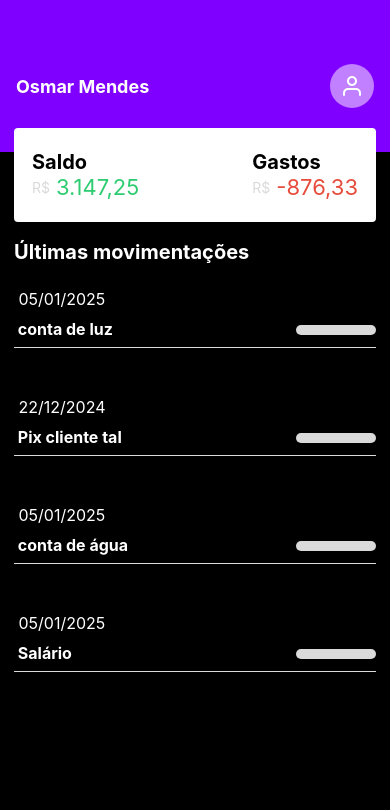
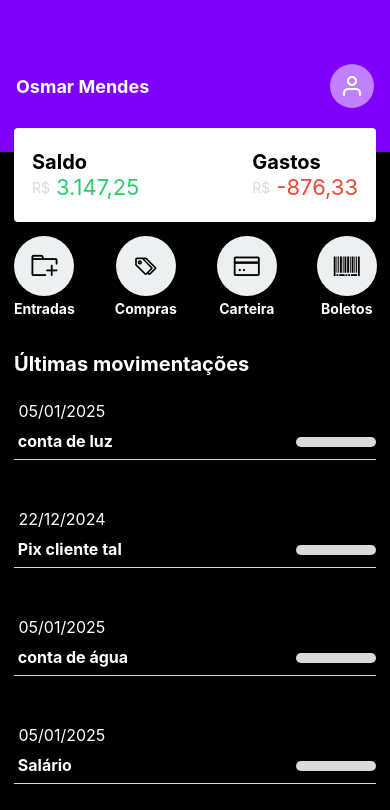
Before and after one commit to osmarmcn/finance-native, a React Native app: screen / in a window 390 px wide. Shown: the top 810 px of the page. Built offline with nearby package versions, Linux system fonts and the light colour scheme.

Commit message:
criando botes de interação

```diff
--- /dev/null
+++ b/src/components/Actions/index.js
@@ -0,0 +1,77 @@
+import { ScrollView, StyleSheet, Text, TouchableOpacity, View } from "react-native"
+import { AntDesign } from '@expo/vector-icons';
+
+export const Action = ()=>{
+    return(
+        <ScrollView style={styles.container} horizontal={true}
+        showsHorizontalScrollIndicator={false}>
+
+            <TouchableOpacity style={styles.actionButton}>
+                <View style={styles.areaButton}>
+                    <AntDesign name="addfolder" size={26} color="#000"/>
+                </View>
+                <Text style={styles.labelButton}>Entradas</Text>
+            </TouchableOpacity>
+
+            <TouchableOpacity style={styles.actionButton}>
+                <View style={styles.areaButton}>
+                    <AntDesign name="tagso" size={26} color="#000"/>
+                </View>
+                <Text style={styles.labelButton}>Compras</Text>
+            </TouchableOpacity>
+
+            <TouchableOpacity style={styles.actionButton}>
+                <View style={styles.areaButton}>
+                    <AntDesign name="creditcard" size={26} color="#000"/>
+                </View>
+                <Text style={styles.labelButton}>Carteira</Text>
+            </TouchableOpacity>
+
+            <TouchableOpacity style={styles.actionButton}>
+                <View style={styles.areaButton}>
+                    <AntDesign name="barcode" size={26} color="#000"/>
+                </View>
+                <Text style={styles.labelButton}>Boletos</Text>
+            </TouchableOpacity>
+
+            <TouchableOpacity style={styles.actionButton}>
+                <View style={styles.areaButton}>
+                    <AntDesign name="setting" size={26} color="#000"/>
+                </View>
+                <Text style={styles.labelButton}>Boletos</Text>
+            </TouchableOpacity>
+
+
+
+
+        </ScrollView>
+    )
+}
+
+const styles = StyleSheet.create({
+    container: {
+        maxHeight:84,
+        marginBottom:14,
+        marginTop:14,
+        paddingEnd:14,
+        paddingStart:14,
+    },
+    actionButton:{
+        alignItems:'center',
+        marginRight: 40,
+    },
+    areaButton:{
+        backgroundColor:'#ecf0f1',
+        height:60,
+        width:60,
+        borderRadius: 30,
+        justifyContent:'center',
+        alignItems: 'center',
+    },
+    labelButton:{
+        marginTop:4,
+        color:'#fff',
+        textAlign: 'center',
+        fontWeight:'bold',
+    }
+})
--- a/src/pages/Home/index.js
+++ b/src/pages/Home/index.js
@@ -3,6 +3,7 @@
 import { Header } from '../../components/Header';
 import { Balance } from '../../components/Balance';
 import { Moviments } from '../../components/moviments';
+import { Action } from '../../components/Actions';
 
 const lista = [
     {
@@ -28,6 +29,7 @@
     <View style={styles.container}>
         <Header name= 'Osmar Mendes'/>
         <Balance saldo="3.147,25" gastos="-876,33"/>
+        <Action/>
 
        <Text style={styles.title}>Últimas movimentações</Text>
        <FlatList
```
